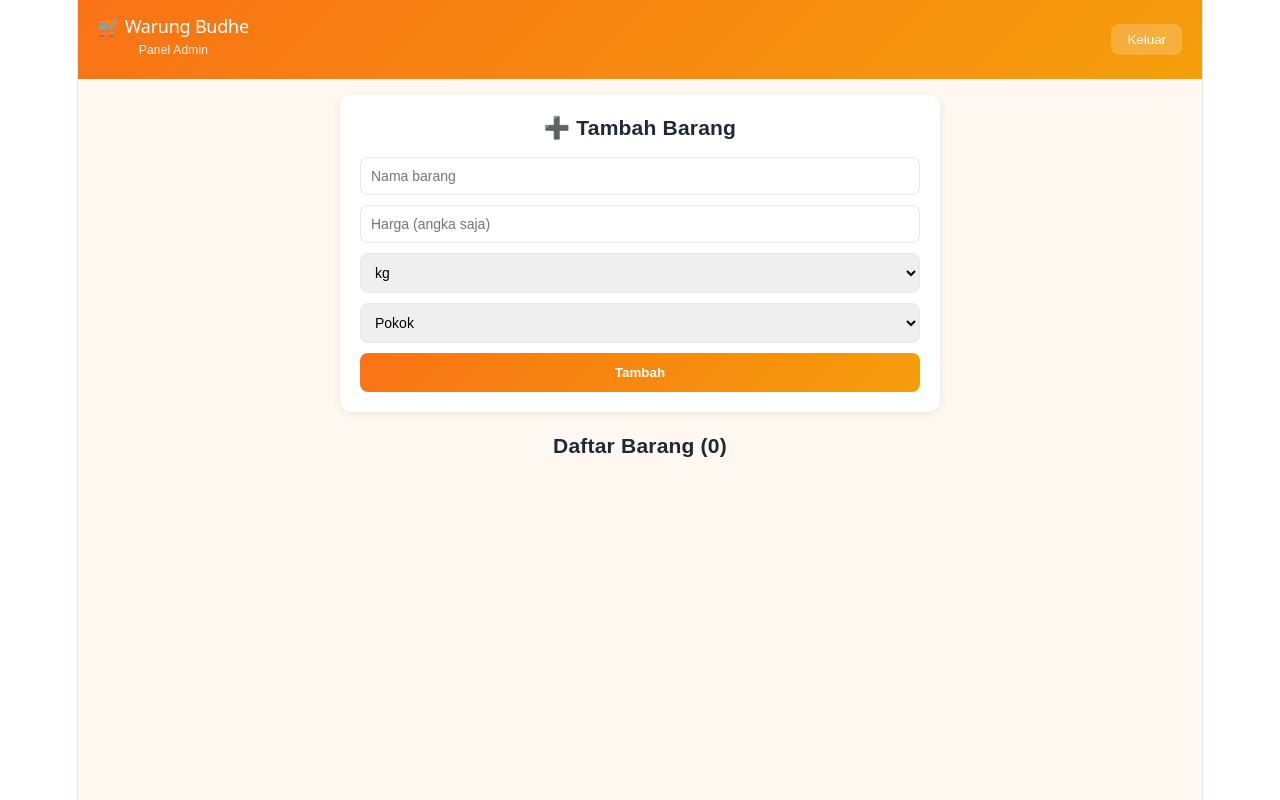
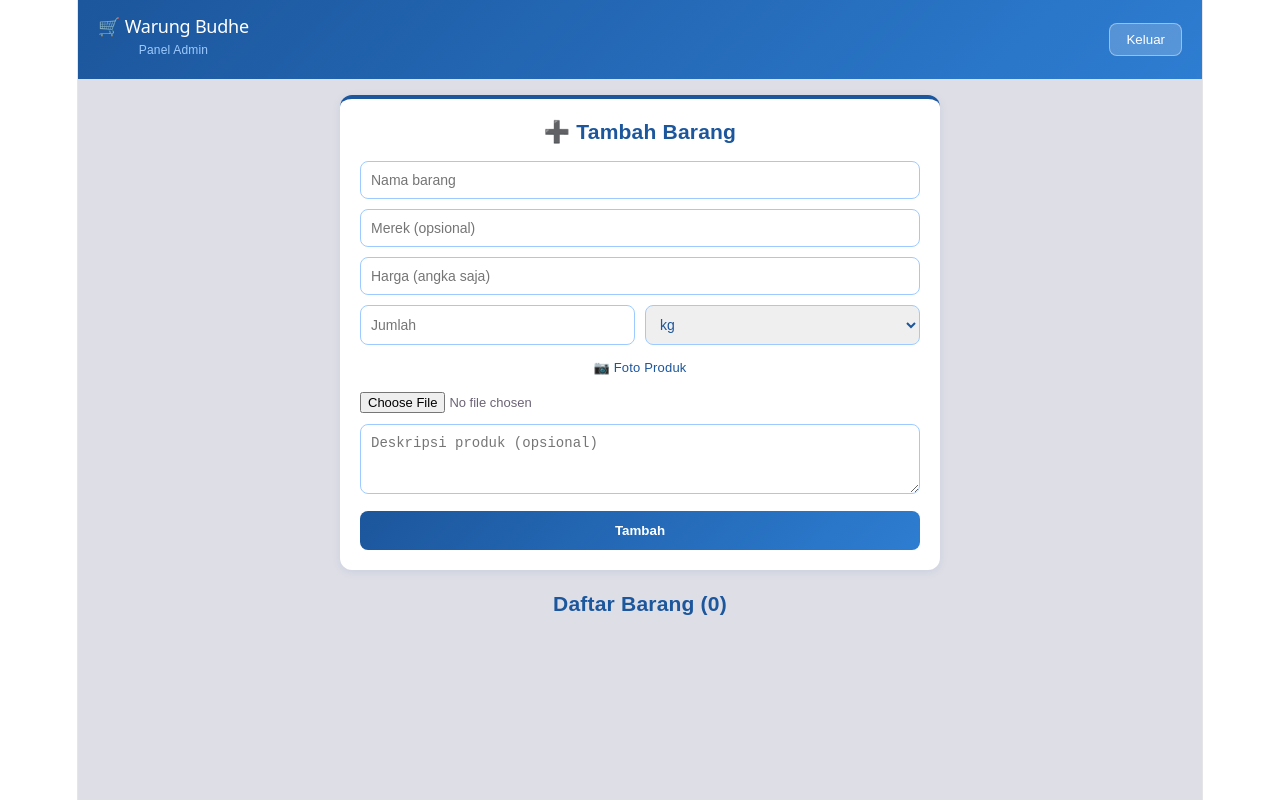
Before and after one commit to adekasekar/Warung-Budhe, a React (Vite) app: page /admin/dashboard in a window 1280 px wide. Built offline with nearby package versions, Linux system fonts and the light colour scheme; sample sign-in values are in the browser's storage.

Commit message:
tambah foto produk dengan Cloudinary

```diff
--- a/src/pages/AdminDashboard.jsx
+++ b/src/pages/AdminDashboard.jsx
@@ -3,8 +3,10 @@ import { useNavigate } from 'react-router-dom'
 
 export default function AdminDashboard() {
   const [barang, setBarang] = useState([])
-  const [form, setForm] = useState({ nama: '', harga: '', satuan: 'kg', kategori: 'Pokok' })
+  const [form, setForm] = useState({ nama: '', merek: '', harga: '', satuan: 'kg', jumlah: '', deskripsi: '', foto: '' })
   const [editId, setEditId] = useState(null)
+  const [showModal, setShowModal] = useState(false)
+  const [uploadingFoto, setUploadingFoto] = useState(false)
   const navigate = useNavigate()
 
   useEffect(() => {
@@ -15,6 +17,20 @@ export default function AdminDashboard() {
     const data = localStorage.getItem('sembako')
     if (data) setBarang(JSON.parse(data))
   }, [])
+
+  const uploadFoto = async (file) => {
+    setUploadingFoto(true)
+    const formData = new FormData()
+    formData.append('file', file)
+    formData.append('upload_preset', 'warung_budhe')
+    const res = await fetch('https://api.cloudinary.com/v1_1/dlu7nfnav/image/upload', {
+      method: 'POST',
+      body: formData
+    })
+    const data = await res.json()
+    setForm(f => ({ ...f, foto: data.secure_url }))
+    setUploadingFoto(false)
+  }
 
   const simpan = () => {
     if (!form.nama || !form.harga) return alert('Nama dan harga wajib diisi!')
@@ -27,8 +43,9 @@ export default function AdminDashboard() {
     }
     localStorage.setItem('sembako', JSON.stringify(data))
     setBarang(data)
-    setForm({ nama: '', harga: '', satuan: 'kg', kategori: 'Pokok' })
+    setForm({ nama: '', merek: '', harga: '', satuan: 'kg', jumlah: '', deskripsi: '', foto: '' })
     setEditId(null)
+    setShowModal(false)
   }
 
   const hapus = (id) => {
@@ -38,9 +55,10 @@ export default function AdminDashboard() {
     setBarang(data)
   }
 
-  const edit = (item) => {
+  const bukaEdit = (item) => {
     setEditId(item.id)
-    setForm({ nama: item.nama, harga: item.harga, satuan: item.satuan, kategori: item.kategori })
+    setForm({ nama: item.nama, merek: item.merek || '', harga: item.harga, satuan: item.satuan, jumlah: item.jumlah || '', deskripsi: item.deskripsi || '', foto: item.foto || '' })
+    setShowModal(true)
   }
 
   const logout = () => {
@@ -53,75 +71,119 @@ export default function AdminDashboard() {
 
   const inputStyle = {
     width: '100%', padding: '10px', borderRadius: '8px',
-    border: '1px solid #e5e7eb', fontSize: '14px',
-    boxSizing: 'border-box', marginBottom: '10px'
+    border: '1px solid #9ecbff', fontSize: '14px',
+    boxSizing: 'border-box', marginBottom: '10px',
+    outline: 'none', color: '#1c569c'
   }
 
+  const FotoUpload = () => (
+    <div style={{ marginBottom: '10px' }}>
+      <label style={{ fontSize: '13px', color: '#1c569c', marginBottom: '6px', display: 'block' }}>📷 Foto Produk</label>
+      <input type="file" accept="image/*" onChange={e => uploadFoto(e.target.files[0])} style={{ width: '100%', fontSize: '13px' }} />
+      {uploadingFoto && <p style={{ color: '#9ecbff', fontSize: '12px', marginTop: '4px' }}>Mengupload foto...</p>}
+      {form.foto && <img src={form.foto} alt="preview" style={{ width: '100%', borderRadius: '8px', marginTop: '8px', maxHeight: '150px', objectFit: 'cover' }} />}
+    </div>
+  )
+
   return (
-    <div style={{ minHeight: '100vh', background: '#fff8f0', fontFamily: 'sans-serif' }}>
+    <div style={{ minHeight: '100vh', background: '#dedee6', fontFamily: 'sans-serif' }}>
       {/* Header */}
-      <div style={{ background: 'linear-gradient(135deg, #f97316, #f59e0b)', padding: '16px 20px', display: 'flex', justifyContent: 'space-between', alignItems: 'center' }}>
+      <div style={{ background: 'linear-gradient(135deg, #1c569c, #2d7dd2)', padding: '16px 20px', display: 'flex', justifyContent: 'space-between', alignItems: 'center' }}>
         <div>
           <h2 style={{ color: 'white', margin: 0, fontSize: '18px' }}>🛒 Warung Budhe</h2>
-          <p style={{ color: '#fff3e0', margin: 0, fontSize: '12px' }}>Panel Admin</p>
+          <p style={{ color: '#9ecbff', margin: 0, fontSize: '12px' }}>Panel Admin</p>
         </div>
-        <button onClick={logout} style={{ background: 'rgba(255,255,255,0.2)', color: 'white', border: 'none', borderRadius: '8px', padding: '8px 16px', cursor: 'pointer' }}>
+        <button onClick={logout} style={{ background: 'rgba(255,255,255,0.2)', color: 'white', border: '1px solid rgba(255,255,255,0.4)', borderRadius: '8px', padding: '8px 16px', cursor: 'pointer' }}>
           Keluar
         </button>
       </div>
 
       <div style={{ padding: '16px', maxWidth: '600px', margin: '0 auto' }}>
-        {/* Form Tambah/Edit */}
-        <div style={{ background: 'white', borderRadius: '12px', padding: '20px', marginBottom: '20px', boxShadow: '0 2px 8px rgba(0,0,0,0.08)' }}>
-          <h3 style={{ margin: '0 0 16px', color: '#1f2937' }}>{editId ? '✏️ Edit Barang' : '➕ Tambah Barang'}</h3>
+        {/* Form Tambah */}
+        <div style={{ background: 'white', borderRadius: '12px', padding: '20px', marginBottom: '20px', boxShadow: '0 2px 8px rgba(28,86,156,0.1)', borderTop: '4px solid #1c569c' }}>
+          <h3 style={{ margin: '0 0 16px', color: '#1c569c' }}>➕ Tambah Barang</h3>
           <input placeholder="Nama barang" value={form.nama} onChange={e => setForm({ ...form, nama: e.target.value })} style={inputStyle} />
+          <input placeholder="Merek (opsional)" value={form.merek} onChange={e => setForm({ ...form, merek: e.target.value })} style={inputStyle} />
           <input placeholder="Harga (angka saja)" type="number" value={form.harga} onChange={e => setForm({ ...form, harga: e.target.value })} style={inputStyle} />
-          <select value={form.satuan} onChange={e => setForm({ ...form, satuan: e.target.value })} style={inputStyle}>
+          <div style={{ display: 'flex', gap: '10px' }}>
+            <input placeholder="Jumlah" type="number" value={form.jumlah} onChange={e => setForm({ ...form, jumlah: e.target.value })} style={{ ...inputStyle, flex: 1 }} />
+            <select value={form.satuan} onChange={e => setForm({ ...form, satuan: e.target.value })} style={{ ...inputStyle, flex: 1 }}>
               <option value="kg">kg</option>
+              <option value="gram">gram</option>
               <option value="liter">liter</option>
+              <option value="ml">ml</option>
               <option value="bungkus">bungkus</option>
               <option value="botol">botol</option>
               <option value="buah">buah</option>
               <option value="ikat">ikat</option>
+              <option value="pcs">pcs</option>
             </select>
-          <select value={form.kategori} onChange={e => setForm({ ...form, kategori: e.target.value })} style={inputStyle}>
-            <option value="Pokok">Pokok</option>
-            <option value="Protein">Protein</option>
-            <option value="Bumbu">Bumbu</option>
-            <option value="Sayur">Sayur</option>
-            <option value="Lainnya">Lainnya</option>
-          </select>
-          <div style={{ display: 'flex', gap: '10px' }}>
-            <button onClick={simpan} style={{ flex: 1, padding: '12px', background: 'linear-gradient(135deg, #f97316, #f59e0b)', color: 'white', border: 'none', borderRadius: '8px', fontWeight: 'bold', cursor: 'pointer' }}>
-              {editId ? 'Simpan Perubahan' : 'Tambah'}
+          </div>
+          <FotoUpload />
+          <textarea placeholder="Deskripsi produk (opsional)" value={form.deskripsi} onChange={e => setForm({ ...form, deskripsi: e.target.value })} style={{ ...inputStyle, minHeight: '70px', resize: 'vertical' }} />
+          <button onClick={simpan} style={{ width: '100%', padding: '12px', background: 'linear-gradient(135deg, #1c569c, #2d7dd2)', color: 'white', border: 'none', borderRadius: '8px', fontWeight: 'bold', cursor: 'pointer' }}>
+            Tambah
           </button>
-            {editId && (
-              <button onClick={() => { setEditId(null); setForm({ nama: '', harga: '', satuan: 'kg', kategori: 'Pokok' }) }}
-                style={{ padding: '12px 16px', background: '#e5e7eb', border: 'none', borderRadius: '8px', cursor: 'pointer' }}>
-                Batal
-              </button>
-            )}
-          </div>
         </div>
 
         {/* Daftar Barang */}
-        <h3 style={{ color: '#1f2937', marginBottom: '12px' }}>Daftar Barang ({barang.length})</h3>
+        <h3 style={{ color: '#1c569c', marginBottom: '12px' }}>Daftar Barang ({barang.length})</h3>
         {barang.map(item => (
-          <div key={item.id} style={{ background: 'white', borderRadius: '12px', padding: '16px', marginBottom: '10px', boxShadow: '0 2px 8px rgba(0,0,0,0.08)' }}>
+          <div key={item.id} style={{ background: 'white', borderRadius: '12px', padding: '16px', marginBottom: '10px', boxShadow: '0 2px 8px rgba(28,86,156,0.1)', borderLeft: '4px solid #1c569c' }}>
             <div style={{ display: 'flex', justifyContent: 'space-between', alignItems: 'center' }}>
-              <div>
-                <div style={{ fontWeight: 'bold', color: '#1f2937' }}>{item.nama}</div>
-                <div style={{ color: '#f97316', fontWeight: 'bold', fontSize: '15px' }}>{formatHarga(item.harga)}</div>
-                <div style={{ fontSize: '12px', color: '#9ca3af' }}>per {item.satuan} • {item.kategori}</div>
+              <div style={{ flex: 1 }}>
+                {item.foto && <img src={item.foto} alt={item.nama} style={{ width: '100%', borderRadius: '8px', marginBottom: '8px', maxHeight: '120px', objectFit: 'cover' }} />}
+                <div style={{ fontWeight: 'bold', color: '#1c569c' }}>{item.nama}</div>
+                {item.merek && <div style={{ fontSize: '12px', color: '#2d7dd2', marginTop: '2px' }}>🏷️ {item.merek}</div>}
+                <div style={{ color: '#2d7dd2', fontWeight: 'bold', fontSize: '15px', marginTop: '4px' }}>{formatHarga(item.harga)}</div>
+                <div style={{ fontSize: '12px', color: '#9ecbff' }}>per {item.jumlah || '1'} {item.satuan}</div>
+                {item.deskripsi && <div style={{ fontSize: '12px', color: '#6b7280', marginTop: '4px' }}>{item.deskripsi}</div>}
               </div>
-              <div style={{ display: 'flex', gap: '8px' }}>
-                <button onClick={() => edit(item)} style={{ padding: '8px 14px', background: '#fef3c7', color: '#d97706', border: 'none', borderRadius: '8px', cursor: 'pointer', fontWeight: 'bold' }}>Edit</button>
+              <div style={{ display: 'flex', flexDirection: 'column', gap: '8px', marginLeft: '12px' }}>
+                <button onClick={() => bukaEdit(item)} style={{ padding: '8px 14px', background: '#e8f0fe', color: '#1c569c', border: 'none', borderRadius: '8px', cursor: 'pointer', fontWeight: 'bold' }}>Edit</button>
                 <button onClick={() => hapus(item.id)} style={{ padding: '8px 14px', background: '#fee2e2', color: '#dc2626', border: 'none', borderRadius: '8px', cursor: 'pointer', fontWeight: 'bold' }}>Hapus</button>
               </div>
             </div>
           </div>
         ))}
       </div>
+
+      {/* Modal Edit */}
+      {showModal && (
+        <div style={{ position: 'fixed', top: 0, left: 0, right: 0, bottom: 0, background: 'rgba(0,0,0,0.5)', display: 'flex', alignItems: 'center', justifyContent: 'center', zIndex: 1000, padding: '16px' }}>
+          <div style={{ background: 'white', borderRadius: '16px', padding: '24px', width: '100%', maxWidth: '400px', boxShadow: '0 8px 32px rgba(0,0,0,0.2)', borderTop: '4px solid #1c569c', maxHeight: '90vh', overflowY: 'auto' }}>
+            <h3 style={{ margin: '0 0 16px', color: '#1c569c' }}>✏️ Edit Barang</h3>
+            <input placeholder="Nama barang" value={form.nama} onChange={e => setForm({ ...form, nama: e.target.value })} style={inputStyle} />
+            <input placeholder="Merek (opsional)" value={form.merek} onChange={e => setForm({ ...form, merek: e.target.value })} style={inputStyle} />
+            <input placeholder="Harga (angka saja)" type="number" value={form.harga} onChange={e => setForm({ ...form, harga: e.target.value })} style={inputStyle} />
+            <div style={{ display: 'flex', gap: '10px' }}>
+              <input placeholder="Jumlah" type="number" value={form.jumlah} onChange={e => setForm({ ...form, jumlah: e.target.value })} style={{ ...inputStyle, flex: 1 }} />
+              <select value={form.satuan} onChange={e => setForm({ ...form, satuan: e.target.value })} style={{ ...inputStyle, flex: 1 }}>
+                <option value="kg">kg</option>
+                <option value="gram">gram</option>
+                <option value="liter">liter</option>
+                <option value="ml">ml</option>
+                <option value="bungkus">bungkus</option>
+                <option value="botol">botol</option>
+                <option value="buah">buah</option>
+                <option value="ikat">ikat</option>
+                <option value="pcs">pcs</option>
+              </select>
+            </div>
+            <FotoUpload />
+            <textarea placeholder="Deskripsi produk (opsional)" value={form.deskripsi} onChange={e => setForm({ ...form, deskripsi: e.target.value })} style={{ ...inputStyle, minHeight: '70px', resize: 'vertical' }} />
+            <div style={{ display: 'flex', gap: '10px' }}>
+              <button onClick={simpan} style={{ flex: 1, padding: '12px', background: 'linear-gradient(135deg, #1c569c, #2d7dd2)', color: 'white', border: 'none', borderRadius: '8px', fontWeight: 'bold', cursor: 'pointer' }}>
+                Simpan
+              </button>
+              <button onClick={() => { setShowModal(false); setEditId(null); setForm({ nama: '', merek: '', harga: '', satuan: 'kg', jumlah: '', deskripsi: '', foto: '' }) }}
+                style={{ padding: '12px 16px', background: '#dedee6', border: 'none', borderRadius: '8px', cursor: 'pointer', color: '#1c569c', fontWeight: 'bold' }}>
+                Batal
+              </button>
+            </div>
+          </div>
+        </div>
+      )}
     </div>
   )
 }
```
Also changed, not shown: src/pages/AdminLogin.jsx (+9 -9 lines), src/pages/PublicView.jsx (+17 -9 lines). Lines whose indentation alone changed are shown as unchanged.
